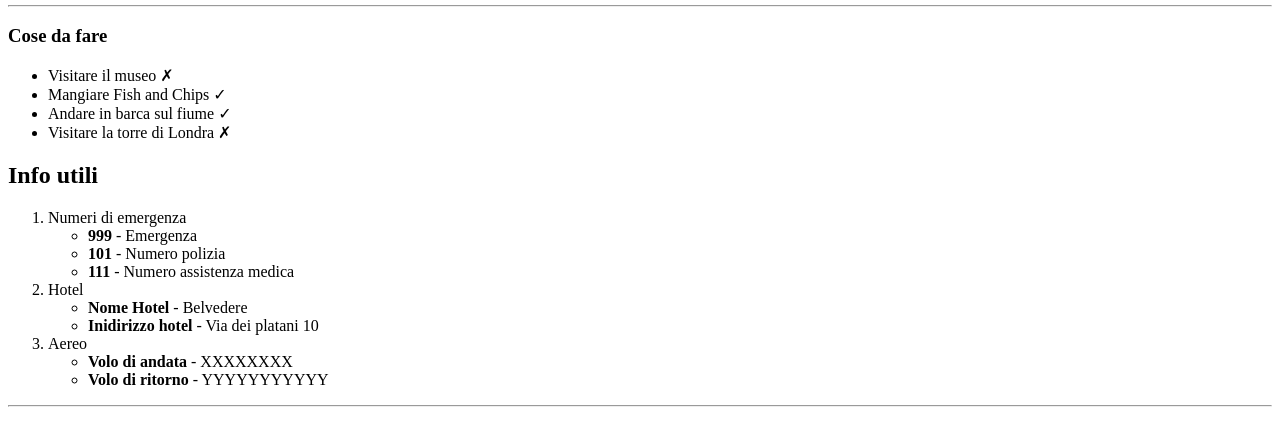
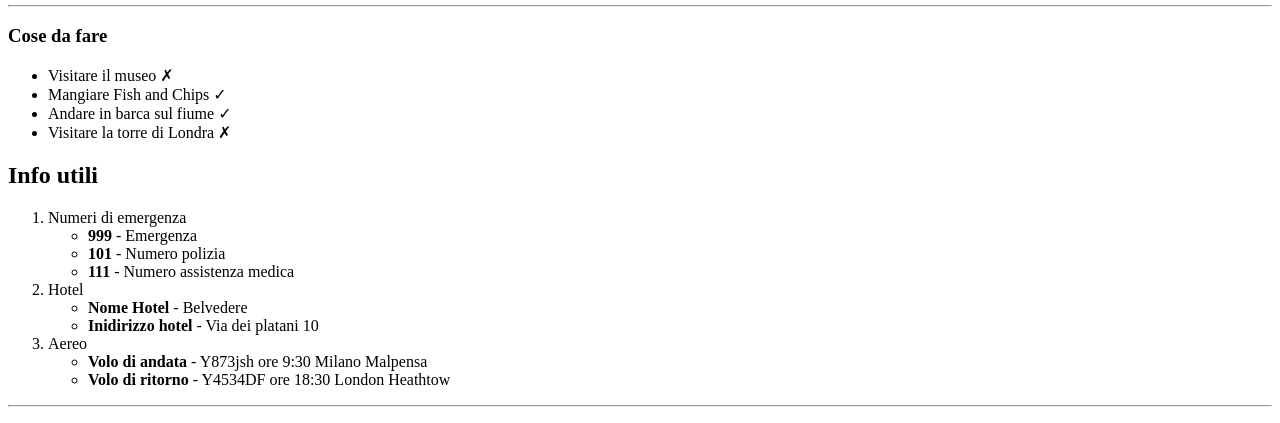
Before and after one commit to ugodeughi/html-london-trip-147, a plain HTML site: page index.html in a window 1280 px wide. Shown: the part 876-1299 px from the top of the page. Drawn offline with Linux system fonts and the light colour scheme.

Commit message:
[fix] info aereo

```diff
--- a/index.html
+++ b/index.html
@@ -98,8 +98,8 @@
         <li>
           <span>Aereo</span>
             <ul>
-              <li><strong>Volo di andata</strong> - XXXXXXXX</li>
-              <li><strong>Volo di ritorno</strong> - YYYYYYYYYYY</li>
+              <li><strong>Volo di andata</strong> - Y873jsh ore 9:30 Milano Malpensa</li>
+              <li><strong>Volo di ritorno</strong> - Y4534DF ore 18:30 London Heathtow</li>
             </ul>
         </li>
       </ol>
```
